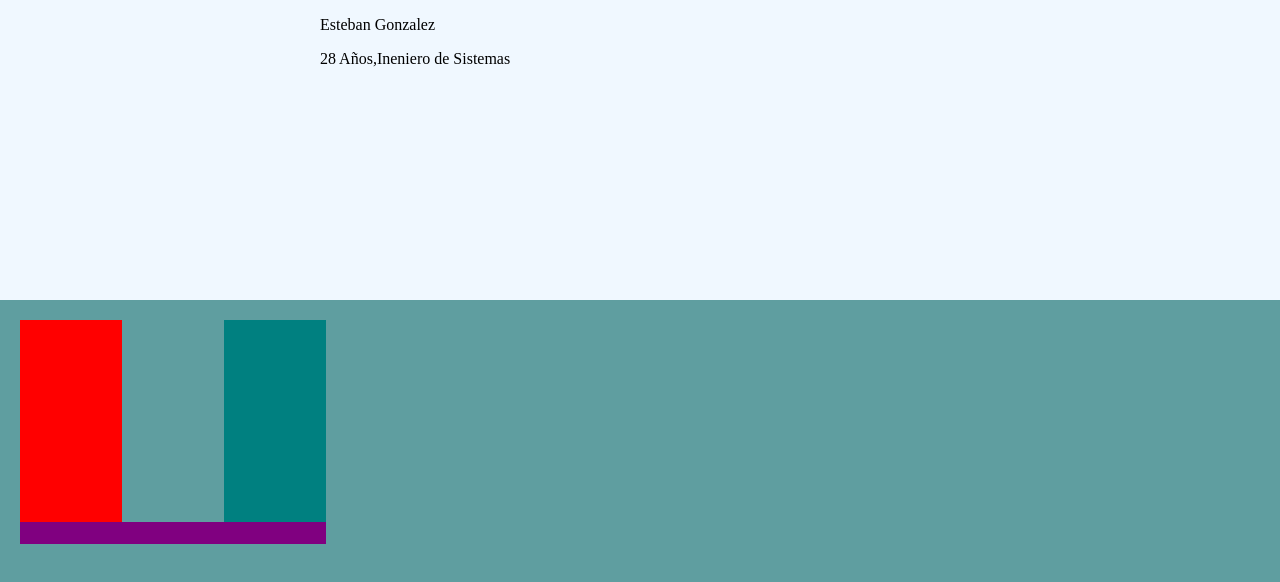
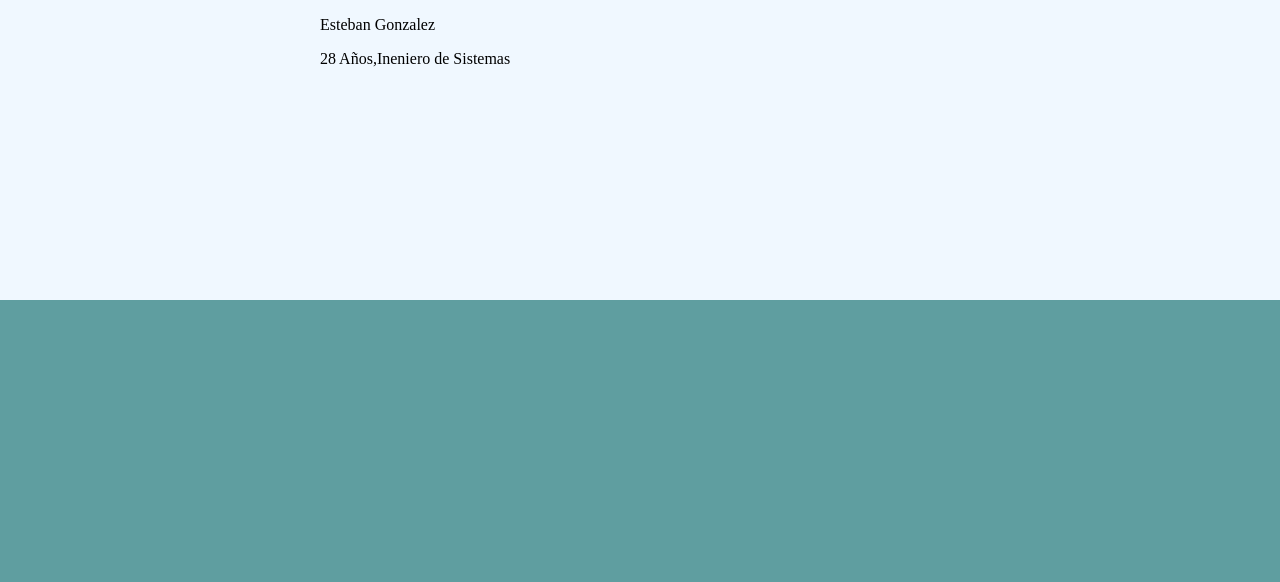
Before and after one commit to Teban716/Hoja_de_vida, a plain HTML site: page index.html in a window 1280 px wide. Drawn offline with Linux system fonts and the light colour scheme.

Commit message:
Update index.html

```diff
--- a/index.html
+++ b/index.html
@@ -15,48 +15,3 @@
     </div>
 </body>
 </html>
-
-
-
-
-<!DOCTYPE html>
-<html lang="es">
-<head>
-  <meta charset="UTF-8">
-  <title>Tabla de colores</title>
-  <style>
-    table {
-      border-collapse: collapse;
-      margin: 20px;
-    }
-    td {
-      width: 100px;
-      height: 200px;
-    }
-    .rojo {
-      background-color: red;
-    }
-    .verde {
-      background-color: teal;
-    }
-    .morado {
-      background-color: purple;
-      height: 20px;
-    }
-  </style>
-</head>
-<body>
-
-  <table>
-    <tr>
-      <td class="rojo"></td>
-      <td></td>
-      <td class="verde"></td>
-    </tr>
-    <tr>
-      <td colspan="3" class="morado"></td>
-    </tr>
-  </table>
-
-</body>
-</html>
```
